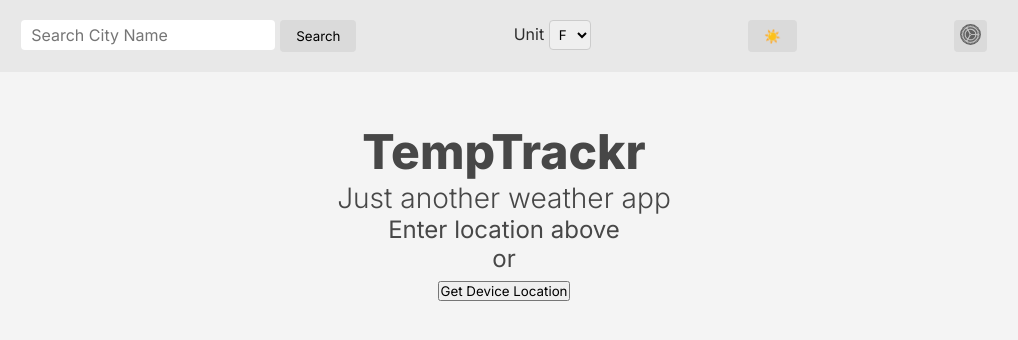
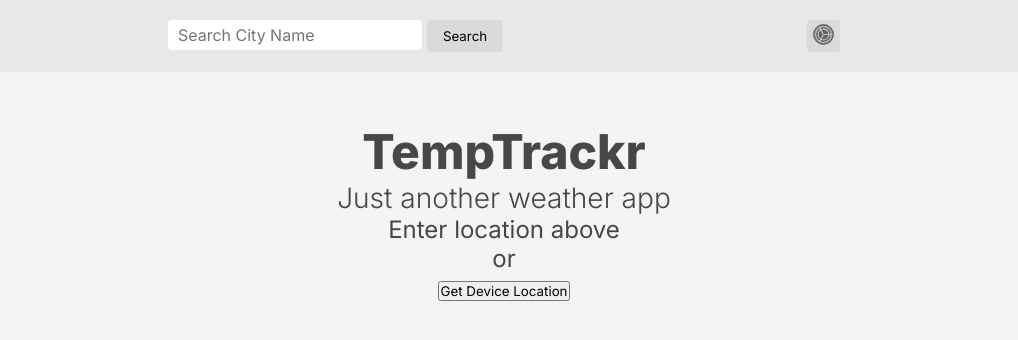
Before and after one commit to mangoPixel1/TempTrackr, a React (Vite) app in the folder temptrackr-app/: page / in a window 1280 px wide. Shown: the top 340 px of the page, without its empty margins (136-1154 px from the left). Built offline with nearby package versions, Linux system fonts and the light colour scheme.

Commit message:
Header and Settings Modal button styling

```diff
--- a/temptrackr-app/src/components/Header/Header.jsx
+++ b/temptrackr-app/src/components/Header/Header.jsx
@@ -33,10 +33,6 @@ function Header() {
 		setModalOpen(false);
 	}
 
-	function handleUnitChange(e) {
-		changeUnit(e.target.value);
-	}
-
 	function handleSearchInputChange(e) {
 		setSearchValue(e.target.value);
 		handleLocationSearch();
@@ -58,8 +54,6 @@ function Header() {
 				.catch(error => console.error(error));
 		}
 	}
-
-	const handleSettingsClick = () => {};
 
 	function handleResultSelection(suggestion) {
 		setSelectedSearchResult(suggestion); // set to object from search result
@@ -87,18 +81,6 @@ function Header() {
 					)}
 				</div>
 
-				<div className={classes.unitSelectWrapper}>
-					<label htmlFor="units">Unit </label>
-					<select id="units" value={unit} onChange={handleUnitChange}>
-						<option value="fahrenheit">F</option>
-						<option value="celsius">C</option>
-					</select>
-				</div>
-
-				<div className={classes.displayModeToggle}>
-					<button onClick={toggleTheme}>{theme === "light" ? "☀️" : "🌙"}</button>
-				</div>
-
 				<div className={classes.settingsButton}>
 					<button onClick={handleOpen}>
 						<SettingsIcon className={classes.settingsIcon} />
--- a/temptrackr-app/src/components/Header/Header.module.css
+++ b/temptrackr-app/src/components/Header/Header.module.css
@@ -32,6 +32,11 @@
 	border-radius: 4px;
 	cursor: pointer;
 	background-color: rgb(218, 218, 218);
+	transition: 0.3s;
+}
+
+.searchButton:hover {
+	background-color: rgb(204, 204, 204);
 }
 
 .searchSuggestionsList {
@@ -78,6 +83,11 @@
 	border-radius: 4px;
 	cursor: pointer;
 	background-color: rgb(218, 218, 218);
+	transition: 0.3s;
+}
+
+.settingsButton button:hover {
+	background-color: rgb(204, 204, 204);
 }
 
 .settingsIcon {
@@ -103,6 +113,11 @@
 .headerStyle.dark .searchButton {
 	color: #fcfcfc;
 	background-color: #444444;
+	transition: 0.3s;
+}
+
+.headerStyle.dark .searchButton:hover {
+	background-color: #3e3e3e;
 }
 
 .headerStyle.dark .searchSuggestionsList {
@@ -132,6 +147,11 @@
 }
 
 .headerStyle.dark .settingsButton button {
+	color: #fcfcfc;
 	background-color: #444444;
-	color: #fcfcfc;
+	transition: 0.3s;
 }
+
+.headerStyle.dark .settingsButton button:hover {
+	background-color: #3e3e3e;
+}
--- a/temptrackr-app/src/components/Settings/SettingsModal.jsx
+++ b/temptrackr-app/src/components/Settings/SettingsModal.jsx
@@ -21,7 +21,7 @@ function SettingsModal({ isOpen, onClose }) {
 				<div className={classes.settingsHeader}>
 					<h3>Settings</h3>
 					<button onClick={onClose} className={`${theme === "dark" ? classes.dark : ""}`}>
-						{theme === "light" ? <CloseButtonLight className={classes.closeModalBtn} /> : <CloseButtonDark className={classes.closeModalBtn} />}
+						{theme === "light" ? <CloseButtonLight className={classes.closeModalIcon} /> : <CloseButtonDark className={classes.closeModalIcon} />}
 					</button>
 				</div>
 				<h5>🌡 Unit</h5>
--- a/temptrackr-app/src/components/Settings/SettingsModal.module.css
+++ b/temptrackr-app/src/components/Settings/SettingsModal.module.css
@@ -27,17 +27,27 @@
 	width: 35px;
 	border-radius: 4px;
 	border: none;
+	cursor: pointer;
 	background-color: rgb(218, 218, 218);
-	cursor: pointer;
+	transition: 0.3s;
+}
+
+.settingsHeader button:hover {
+	background-color: rgb(204, 204, 204);
 }
 
 .settingsHeader button.dark {
 	background-color: #444444;
+	transition: 0.3s;
 }
 
-.closeModalBtn {
-	width: 25px;
-	height: 25px;
+.settingsHeader button.dark:hover {
+	background-color: #3e3e3e;
+}
+
+.closeModalIcon {
+	width: 20px;
+	height: 20px;
 }
 
 .settingsOptions {
```
Also changed, not shown: temptrackr-app/src/components/LocationSelector/LocationSelector.jsx (+0 -40 lines).
